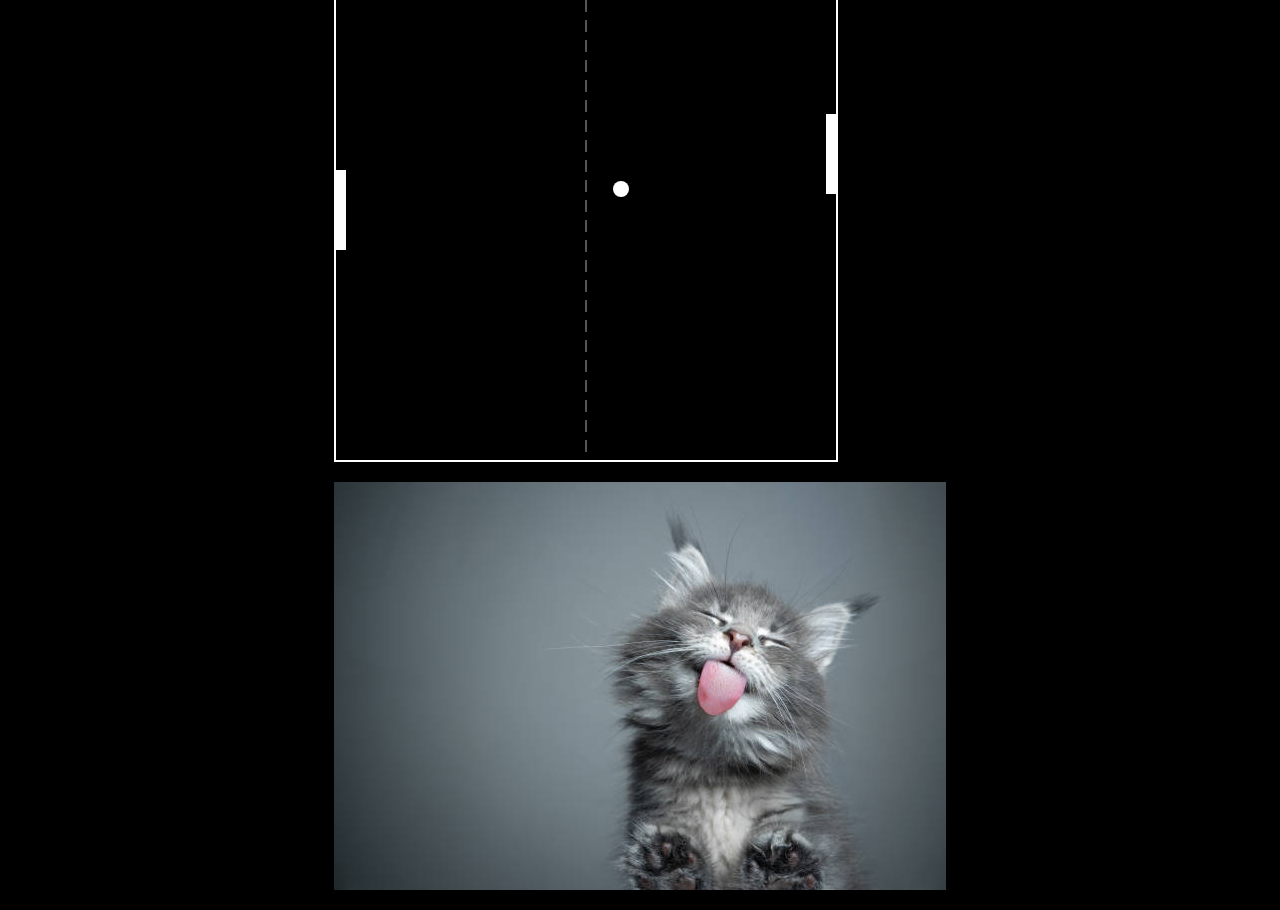
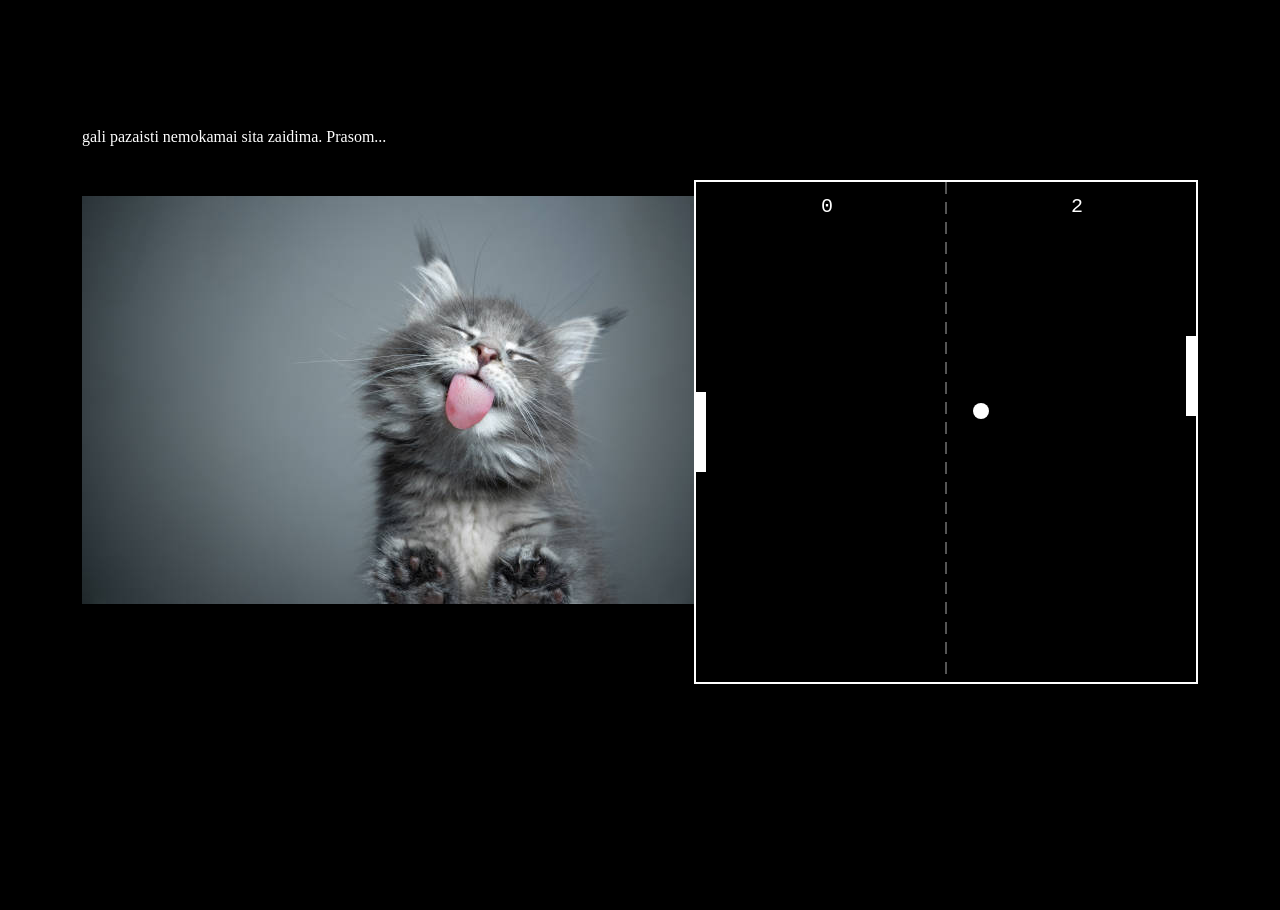
Before and after one commit to arljs/testas, a plain HTML site: page index.html in a window 1280 px wide. After the commit the page ends 800 px from the top, so only its background shows below. Drawn offline with Linux system fonts and the light colour scheme.

Commit message:
Update index.html

```diff
--- a/index.html
+++ b/index.html
@@ -171,9 +171,11 @@
     document.getElementById('visitCount').textContent = count;
   </script>
 
+      <div style="float:left;">
       <p>
         <img src="cat.jpg"/>
       </p>
+      </div>
 
 </body>
 </html>
```
